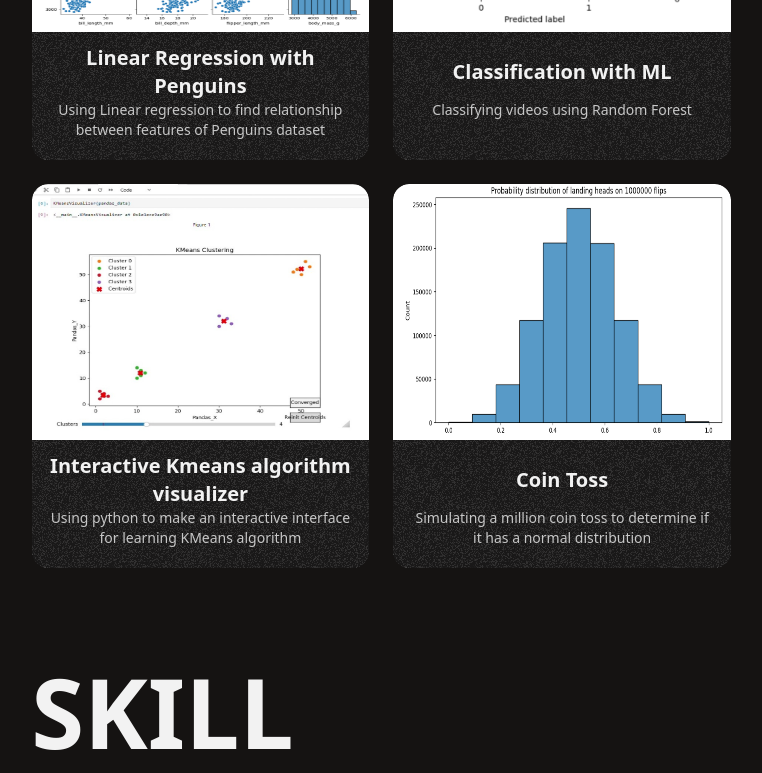
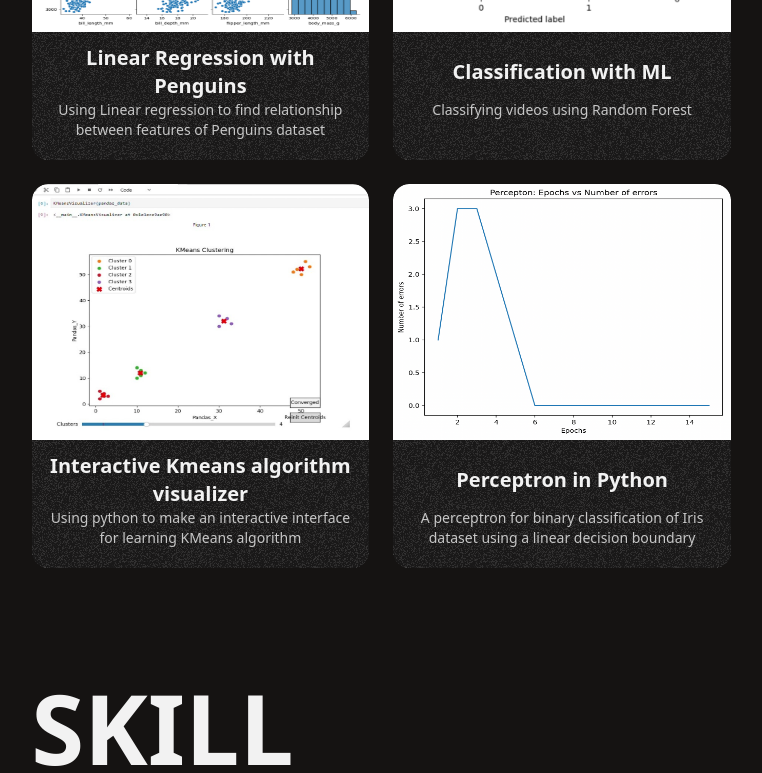
Before and after one commit to Sidhant-1299/Sidhant-1299.github.io, a React (Vite) app: page / in a window 1280 px wide. Shown: the part 1348-2121 px from the top of the page, without its empty margins (479-1241 px from the left). Built offline with nearby package versions, Linux system fonts and the light colour scheme.

Commit message:
Perceptron project added

```diff
--- a/src/components/Data/ProjectData.jsx
+++ b/src/components/Data/ProjectData.jsx
@@ -1,7 +1,8 @@
 import classification_tiktok from "../../assets/Projects/classification_tiktok.png";
 import penguins from "../../assets/Projects/penguins.png";
-import probability from "../../assets/Projects/probability.png";
+// import probability from "../../assets/Projects/probability.png";
 import kmeans from "../../assets/Projects/KMeans_Visualizer.jpg";
+import perceptron from "../../assets/Projects/perceptron.png";
 
 export const header = "Recent projects";
 
@@ -31,10 +32,10 @@ export const MyProjects = [
   },
   {
     id: 4,
-    url: "https://github.com/Sidhant-1299/CoinToss",
-    img: probability,
-    header: "Coin Toss",
+    url: "https://github.com/Sidhant-1299/Perceptron",
+    img: perceptron,
+    header: "Perceptron in Python",
     description:
-      "Simulating a million coin toss to determine if it has a normal distribution",
-  }
+      "A perceptron for binary classification of Iris dataset using a linear decision boundary",
+  },
 ];
--- a/src/components/Project/Projects.jsx
+++ b/src/components/Project/Projects.jsx
@@ -20,6 +20,7 @@ function Projects() {
       className={`laptop:pl-4
      mt-16 tablet:mt-20 laptop:mt-24
      tablet:pt-8 laptop:pt-0
+     laptop:pb-8
      w-[90%] laptop:w-[95%] mx-auto
      ${
        hasAnimated ? "translate-y-2 opacity-100" : "-translate-y-2 opacity-0"
--- a/src/components/Skills/Skills.jsx
+++ b/src/components/Skills/Skills.jsx
@@ -17,7 +17,7 @@ function Skills() {
       ref={ref}
       id="skills"
       className={`laptop:pl-4
-    mt-16 laptop:mt-24
+    mt-16 laptop:mt-20
     tablet:pt-8 laptop:pt-0
      mx-auto
      pb-20
```
Also changed, not shown: src/assets/Projects/perceptron.png (added), src/components/Home/Home.jsx (line endings or trailing spaces), 1 other file (tests, documents, lock files or other folders).
